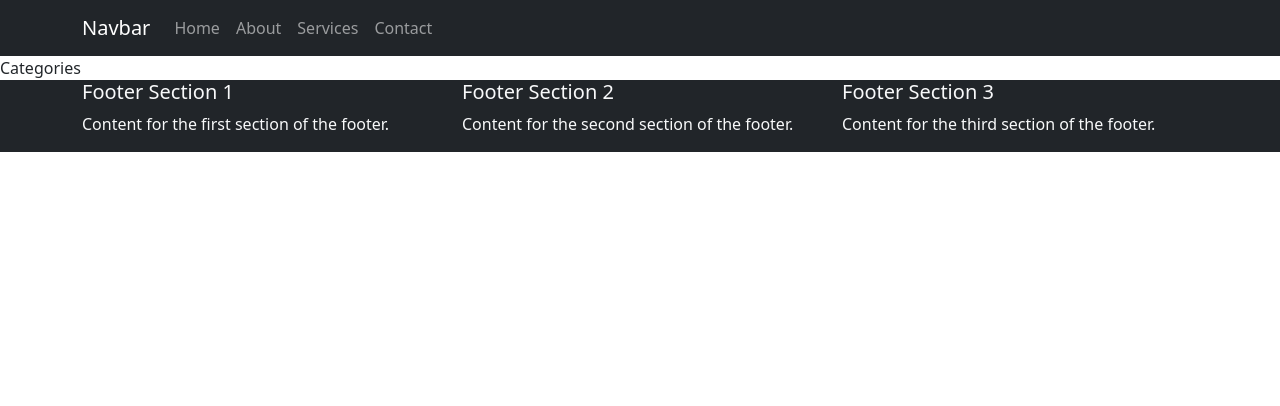
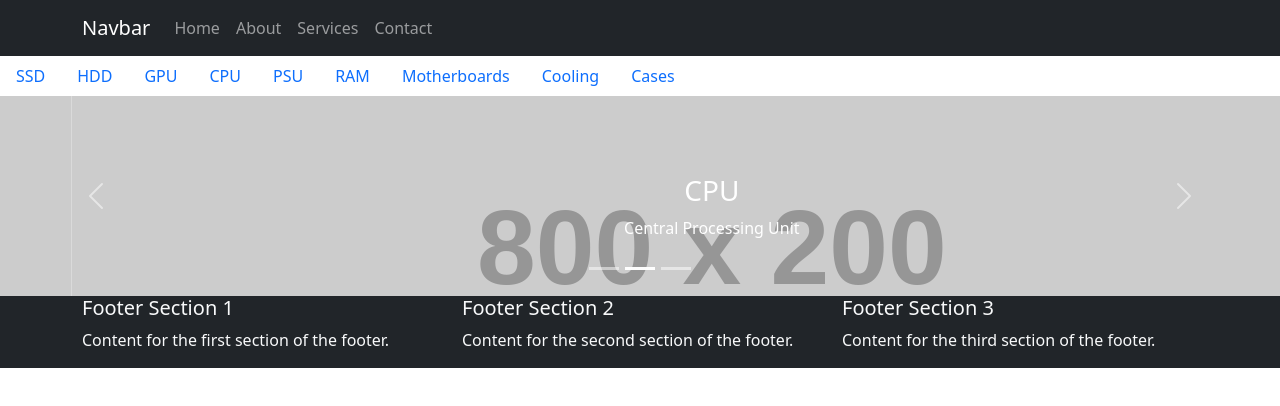
Before and after one commit to Mixaqi/django-react-e-shop, a React (Create React App) app in the folder client/: page / in a window 1280 px wide. Shown: the top 406 px of the page. Built offline with nearby package versions, Linux system fonts and the light colour scheme.

Commit message:
added slider, fixed footer

```diff
--- a/client/src/App.tsx
+++ b/client/src/App.tsx
@@ -2,12 +2,14 @@ import React from 'react';
 import Header from "./components/Header/Header"
 import Footer from './components/Footer/Footer';
 import Categories from './components/Categories/Categories';
+import CategoriesSlider from './components/CategoriesSlider/CategoriesSlider';
 
 const App: React.FC = () => {
   return (
     <div>
       <Header />
       <Categories />
+      <CategoriesSlider />
       <Footer />
     </div>
   );
--- a/client/src/components/Categories/Categories.tsx
+++ b/client/src/components/Categories/Categories.tsx
@@ -1,11 +1,38 @@
-import React from 'react'
+import React from 'react';
+import { Nav } from 'react-bootstrap';
 
 const Categories: React.FC = () => {
     return (
-        <div>
-            Categories
-        </div>
-    )
-}
+        <Nav className="bg-white text-dark">
+            <Nav.Item>
+                <Nav.Link href="#ssd">SSD</Nav.Link>
+            </Nav.Item>
+            <Nav.Item>
+                <Nav.Link href="#hdd">HDD</Nav.Link>
+            </Nav.Item>
+            <Nav.Item>
+                <Nav.Link href="#gpu">GPU</Nav.Link>
+            </Nav.Item>
+            <Nav.Item>
+                <Nav.Link href="#cpu">CPU</Nav.Link>
+            </Nav.Item>
+            <Nav.Item>
+                <Nav.Link href="#psu">PSU</Nav.Link>
+            </Nav.Item>
+            <Nav.Item>
+                <Nav.Link href="#ram">RAM</Nav.Link>
+            </Nav.Item>
+            <Nav.Item>
+                <Nav.Link href="#motherboards">Motherboards</Nav.Link>
+            </Nav.Item>
+            <Nav.Item>
+                <Nav.Link href="#cooling">Cooling</Nav.Link>
+            </Nav.Item>
+            <Nav.Item>
+                <Nav.Link href="#cases">Cases</Nav.Link>
+            </Nav.Item>
+        </Nav>
+    );
+};
 
-export default Categories
+export default Categories;
--- /dev/null
+++ b/client/src/components/CategoriesSlider/CategoriesSlider.tsx
@@ -0,0 +1,44 @@
+import React from 'react';
+import { Carousel } from 'react-bootstrap';
+
+const CategoriesSlider = () => {
+  return (
+    <Carousel>
+      <Carousel.Item style={{ height: '200px' }}>
+        <img
+          className="d-block w-100"
+          src="https://via.placeholder.com/800x200?text=GPU"
+          alt="GPU"
+        />
+        <Carousel.Caption>
+          <h3>GPU</h3>
+          <p>Graphics Processing Unit</p>
+        </Carousel.Caption>
+      </Carousel.Item>
+      <Carousel.Item style={{ height: '200px' }}>
+        <img
+          className="d-block w-100"
+          src="https://via.placeholder.com/800x200?text=CPU"
+          alt="CPU"
+        />
+        <Carousel.Caption>
+          <h3>CPU</h3>
+          <p>Central Processing Unit</p>
+        </Carousel.Caption>
+      </Carousel.Item>
+      <Carousel.Item style={{ height: '200px' }}>
+        <img
+          className="d-block w-100"
+          src="https://via.placeholder.com/800x200?text=RAM"
+          alt="RAM"
+        />
+        <Carousel.Caption>
+          <h3>RAM</h3>
+          <p>Random Access Memory</p>
+        </Carousel.Caption>
+      </Carousel.Item>
+    </Carousel>
+  );
+}
+
+export default CategoriesSlider;
```
